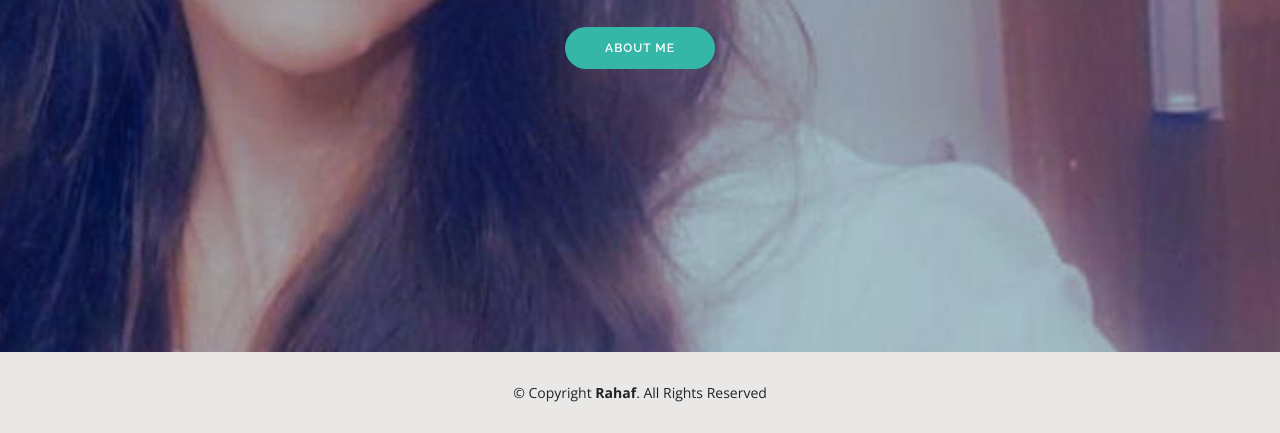
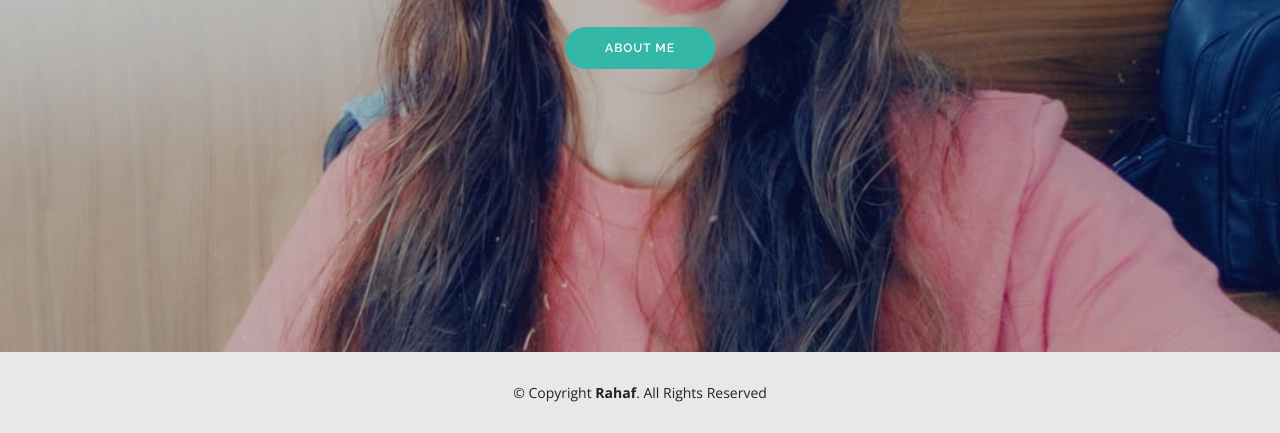
Before and after one commit to RahafArmosh/Portfolio, a plain HTML site: page index.html in a window 1280 px wide. Shown: the part 448-881 px from the top of the page. Drawn offline with nearby package versions, Linux system fonts and the light colour scheme.

Commit message:
edit pic

```diff
--- a/assets/css/style.css
+++ b/assets/css/style.css
@@ -421,7 +421,7 @@ h6 {
 #hero {
   width: 100%;
   height: 100vh;
-  background: url("../img/Rahaf ARMOCH (1).jpg") top right;
+  background: url("../img/IMG-20240717-WA0034.jpg") top right;
   background-size: cover;
 }
 
```
Also changed, not shown: about.html (+1 -1 lines), assets/img/IMG-20240717-WA0034.jpg (added), assets/img/WhatsApp Image 2024-01-22 at 1.39.02 PM (1).jpeg (added), assets/img/WhatsApp Image 2024-01-22 at 1.39.04 PM.jpeg (added), assets/img/WhatsApp Image 2024-01-22 at 1.39.05 PM.jpeg (added), assets/img/WhatsApp Image 2024-01-26 at 12.45.05 PM (1).jpeg (added), assets/img/WhatsApp Image 2024-07-17 at 23.54.21_c2aac7b9.jpg (added).
